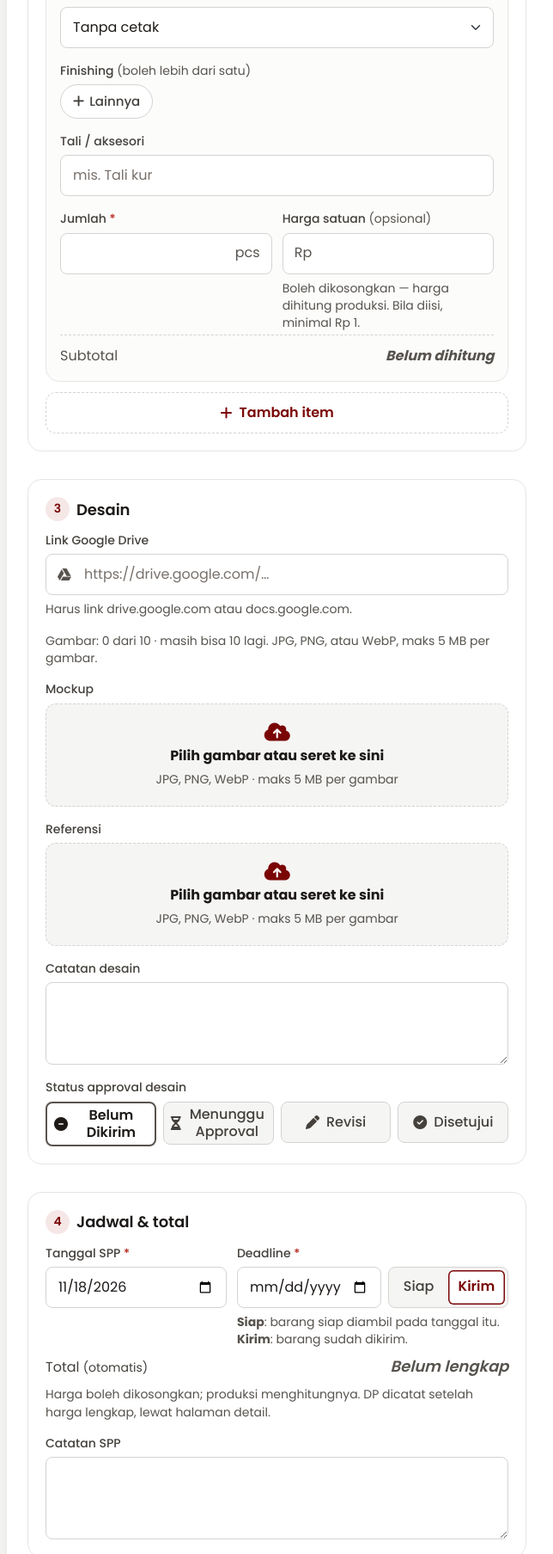
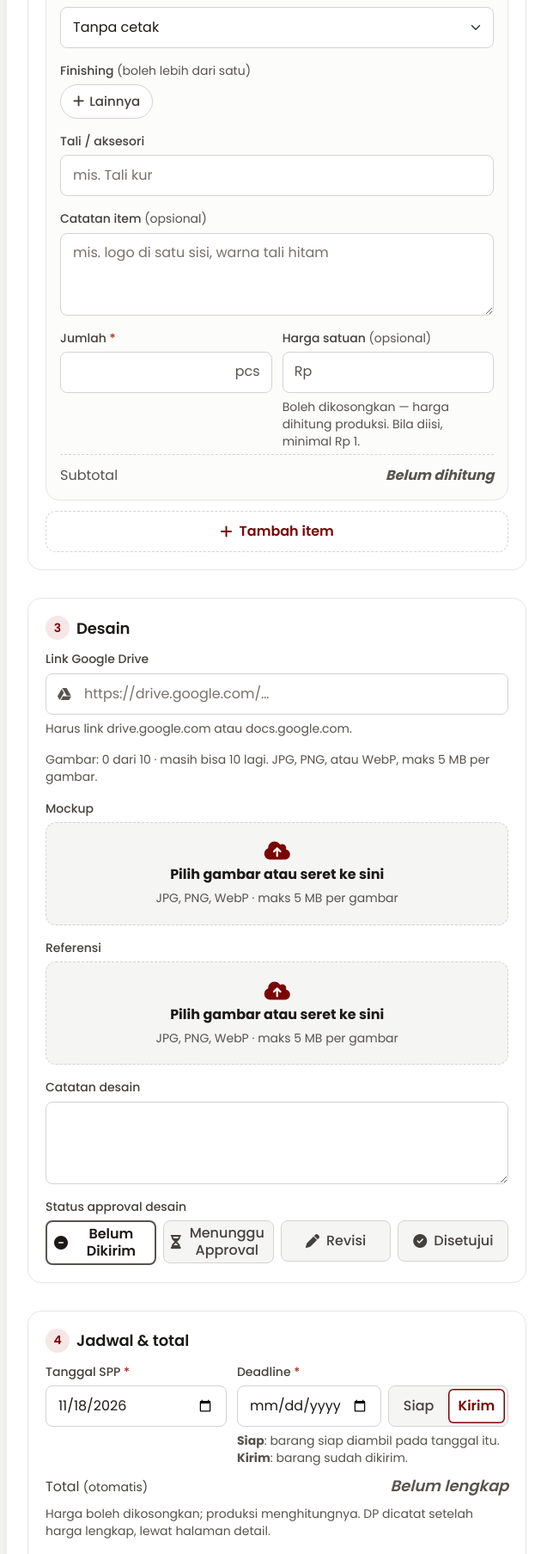
Before and after one commit to yogatarg/Senggani, a Laravel app: page /admin/pesanan/tambah in a window 1280 px wide. Shown: the part 1341-3148 px from the top of the page at 86% size, without its empty margins (304-948 px from the left). Run offline with Laravel 12, Linux system fonts and the light colour scheme; the visitor is signed in with stand-in values (Sample User, id 1); data that the repository does not hold is empty; some libraries are stand-ins or nearby versions.

Commit message:
Tambah catatan per item SPP
Co-Authored-By: Claude Opus 5.5 <noreply@anthropic.com>
Claude-Session: https://claude.ai/code/session_01S1jUwwbXvN2kwZEjZg1j5P

```diff
--- a/app/Http/Requests/SimpanPesananRequest.php
+++ b/app/Http/Requests/SimpanPesananRequest.php
@@ -168,6 +168,7 @@ class SimpanPesananRequest extends FormRequest
             'item.*.finishing.*'             => ['string', 'max:150'],
             'item.*.finishing_lainnya'       => ['nullable', 'string', 'max:255'],
             'item.*.aksesori'                => ['nullable', 'string', 'max:255'],
+            'item.*.catatan'                 => ['nullable', 'string', 'max:500'],
             'item.*.jumlah'                  => ['required', 'integer', 'min:1', 'max:10000000'],
             'item.*.harga_satuan'            => [$this->hargaWajib() ? 'required' : 'nullable', 'integer', 'min:1', 'max:1000000000'],
 
@@ -305,6 +306,7 @@ class SimpanPesananRequest extends FormRequest
             'item.*.finishing.*'             => 'Finishing item ke-:position',
             'item.*.finishing_lainnya'       => 'Finishing lainnya item ke-:position',
             'item.*.aksesori'                => 'Tali/aksesori item ke-:position',
+            'item.*.catatan'                 => 'Catatan item ke-:position',
             'item.*.jumlah'                  => 'Jumlah item ke-:position',
             'item.*.harga_satuan'            => 'Harga satuan item ke-:position',
             'mockup'      => 'Gambar mockup',
--- a/app/Models/DetailPesanan.php
+++ b/app/Models/DetailPesanan.php
@@ -19,7 +19,7 @@ class DetailPesanan extends Model
     protected $fillable = [
         'pesanan_id', 'urutan', 'jenis_packaging', 'panjang', 'lebar', 'tinggi',
         'jenis_bahan', 'gramasi', 'jenis_cetak', 'warna_cetak', 'finishing',
-        'aksesori', 'jumlah', 'harga_satuan', 'subtotal',
+        'aksesori', 'catatan', 'jumlah', 'harga_satuan', 'subtotal',
     ];
 
     protected function casts(): array
--- a/app/Models/Pesanan.php
+++ b/app/Models/Pesanan.php
@@ -380,7 +380,7 @@ class Pesanan extends Model
         });
     }
 
-    /** Baris Produk/Ukuran/Jumlah/Bahan satu item (tanpa harga). */
+    /** Baris Produk/Ukuran/Jumlah/Bahan(/Catatan) satu item (tanpa harga). */
     private function barisItem(DetailPesanan $d, bool $bernomor, int $no = 1): array
     {
         $baris = [($bernomor ? "{$no}. " : '') . 'Produk: ' . $d->jenis_packaging];
@@ -400,6 +400,12 @@ class Pesanan extends Model
         ], fn ($b) => $b !== '');
         if ($bahan) {
             $baris[] = 'Bahan: ' . implode(' + ', $bahan);
+        }
+
+        // Baris baru di catatan diganti spasi agar format WA tetap satu baris
+        $catatan = trim((string) preg_replace('/\s*\R\s*/u', ' ', (string) $d->catatan));
+        if ($catatan !== '') {
+            $baris[] = 'Catatan: ' . $catatan;
         }
 
         return $baris;
--- a/app/Services/PesananService.php
+++ b/app/Services/PesananService.php
@@ -252,6 +252,7 @@ class PesananService
                 'jenis_cetak'     => $baris['jenis_cetak'] ?? null,
                 'finishing'       => $baris['finishing'] ?? null,
                 'aksesori'        => $baris['aksesori'] ?? null,
+                'catatan'         => ($c = trim((string) ($baris['catatan'] ?? ''))) === '' ? null : $c,
                 'jumlah'          => $jumlah,
                 'harga_satuan'    => $harga,
                 'subtotal'        => $subtotal,
--- a/resources/views/admin/pesanan/_form.blade.php
+++ b/resources/views/admin/pesanan/_form.blade.php
@@ -29,7 +29,7 @@
             'jenis_cetak' => $ct, 'jenis_cetak_lainnya' => $ctL,
             'finishing' => array_values(array_intersect($fin, $masterFinishing)),
             'finishing_lainnya' => implode(', ', array_diff($fin, $masterFinishing)),
-            'aksesori' => $d->aksesori, 'jumlah' => $d->jumlah,
+            'aksesori' => $d->aksesori, 'catatan' => $d->catatan, 'jumlah' => $d->jumlah,
             'harga_satuan' => $d->harga_satuan === null ? null : (int) $d->harga_satuan,
         ];
     };
--- a/resources/views/admin/pesanan/_item.blade.php
+++ b/resources/views/admin/pesanan/_item.blade.php
@@ -135,6 +135,13 @@
         {!! $galat($k('aksesori')) !!}
     </div>
 
+    <div class="sg-field">
+        <label class="sg-label" for="{{ $fidI('catatan') }}">Catatan item <span class="fw-normal sg-muted">(opsional)</span></label>
+        <textarea id="{{ $fidI('catatan') }}" name="{{ $n }}[catatan]" rows="2" maxlength="500" placeholder="mis. logo di satu sisi, warna tali hitam"
+                  class="form-control @error($k('catatan')) is-invalid @enderror" {!! $aria($k('catatan')) !!}>{{ $v('catatan') }}</textarea>
+        {!! $galat($k('catatan')) !!}
+    </div>
+
     <div class="sg-dua">
         <div class="sg-field">
             <label class="sg-label" for="{{ $fidI('jumlah') }}">Jumlah <span class="sg-wajib" aria-hidden="true">*</span></label>
--- a/resources/views/admin/pesanan/show.blade.php
+++ b/resources/views/admin/pesanan/show.blade.php
@@ -184,6 +184,7 @@
                         @if ($d->jenis_cetak || $d->warna_cetak)<dt>Cetak</dt><dd>{{ trim($d->jenis_cetak . ' ' . $d->warna_cetak) }}</dd>@endif
                         @if ($d->daftar_finishing)<dt>Finishing</dt><dd>{{ implode(', ', $d->daftar_finishing) }}</dd>@endif
                         @if ($d->aksesori)<dt>Tali/aksesori</dt><dd>{{ $d->aksesori }}</dd>@endif
+                        @if (filled($d->catatan))<dt>Catatan</dt><dd class="sg-teks-catatan">{{ $d->catatan }}</dd>@endif
                         <dt>Harga</dt>
                         @if ($d->harga_satuan === null)
                             <dd class="sg-belum-harga">Belum dihitung</dd>
```
Also changed, not shown: tests/Feature/PesananTest.php (+60 -0 lines), database/migrations/2026_11_20_000001_tambah_catatan_ke_detail_pesanan.php (added).
